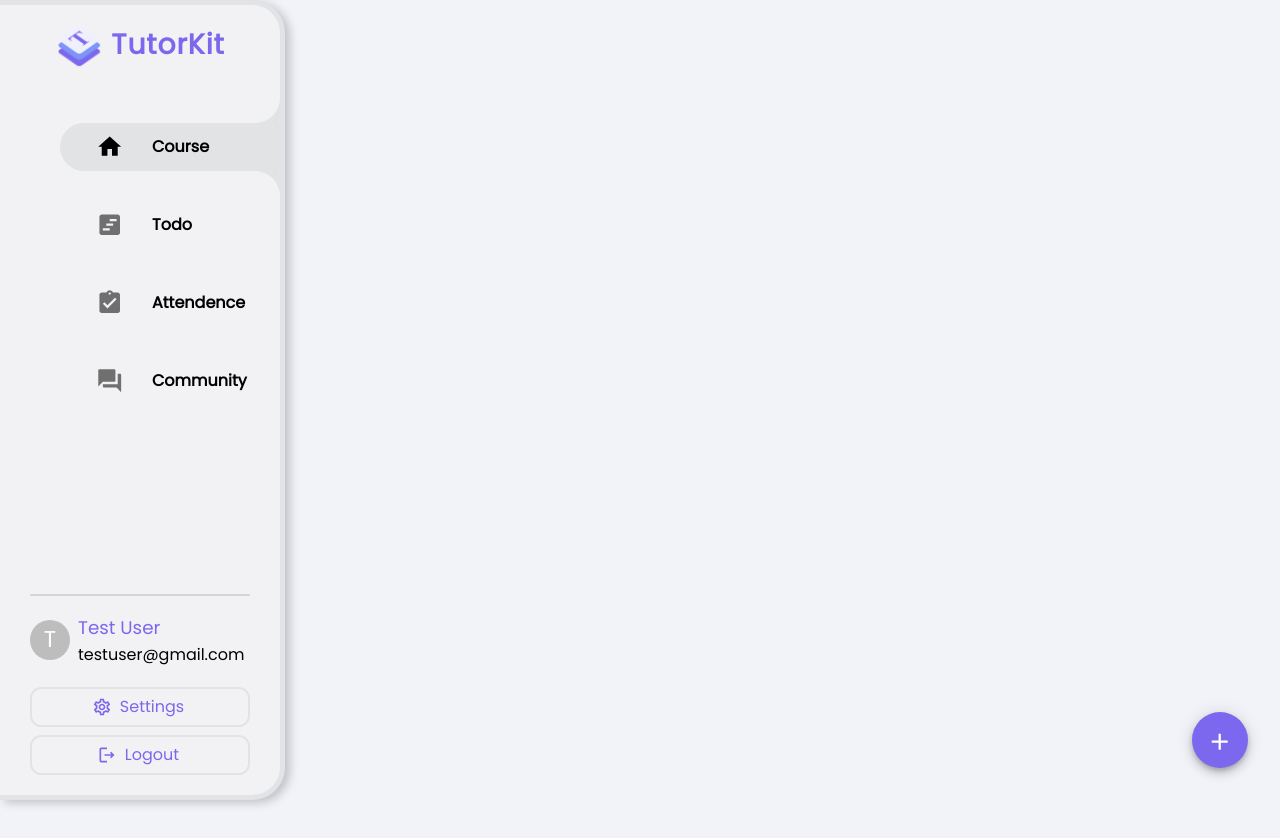
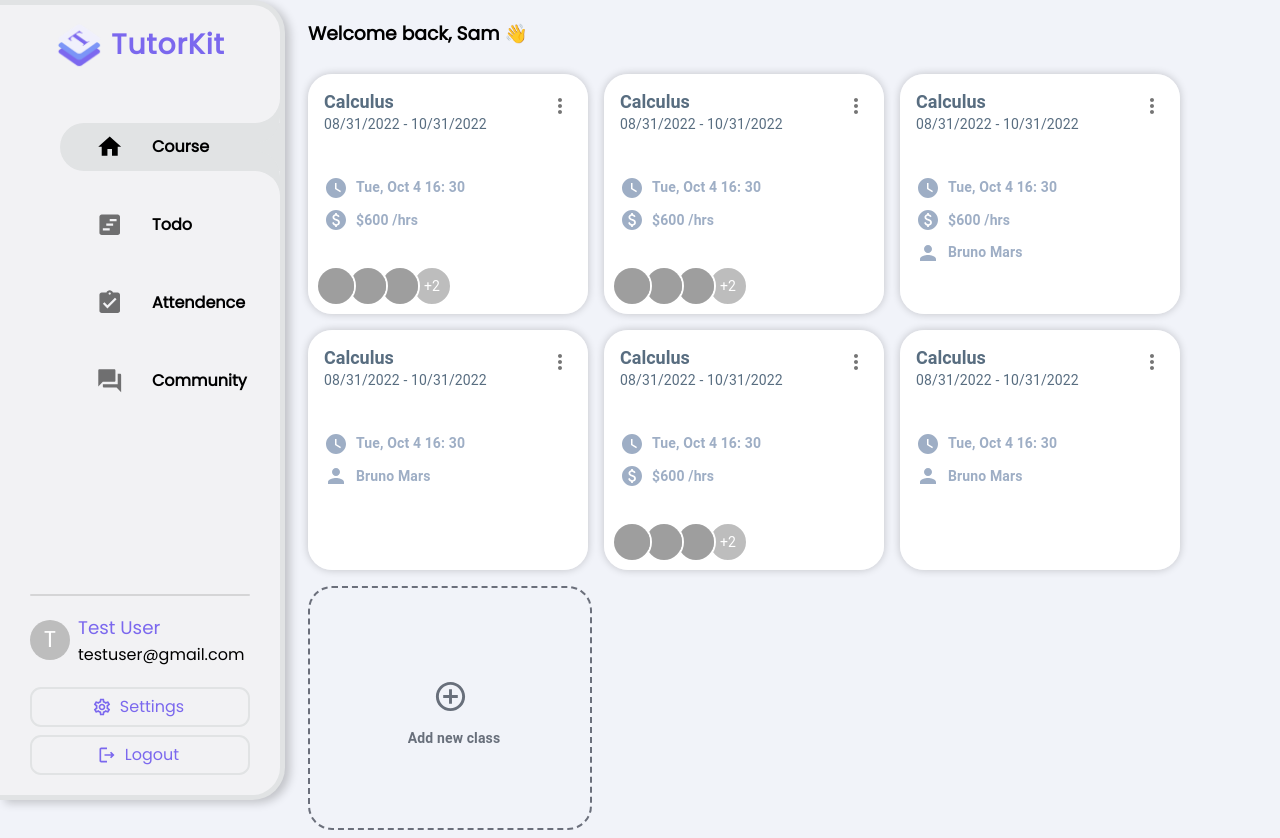
Before and after one commit to tuyuxian/TutorKit, a React app in the folder frontend/: page /course in a window 1280 px wide. Before the commit the page ends 800 px from the top, so only its background shows below. Built offline with nearby package versions, Linux system fonts and the light colour scheme; grey boxes are pictures that could not be loaded.

Commit message:
feat: add course card layout

```diff
--- a/frontend/src/asset/style.tsx
+++ b/frontend/src/asset/style.tsx
@@ -59,6 +59,18 @@ export const theme = createTheme({
       styleOverrides: {
         root: {
           "& .MuiFab-primary": { backgroundColor: "#7B68EE", color: "#FFFFFF" },
+        },
+      },
+    },
+    MuiCardHeader: {
+      styleOverrides: {
+        root: {
+          "& .MuiCardHeader-content": {
+            display: "flex",
+            flexDirection: "column",
+            alignItems: "flex-start",
+            width: "100%",
+          },
         },
       },
     },
@@ -155,6 +167,7 @@ export const styles = {
     justifyContent: "flex-end",
   },
   sideNavContainer: {
+    zIndex: 100,
     height: "calc(100% - 10px)",
     width: "280px",
     position: "fixed",
@@ -169,8 +182,8 @@ export const styles = {
     display: "flex",
   },
   pageSideBar: {
-    width: "220px",
     display: "flex",
+    flex: "0 0 300px",
     verticalAlign: "top",
   },
   pageContent: {},
--- /dev/null
+++ b/frontend/src/component/course/CourseCard.tsx
@@ -0,0 +1,176 @@
+import { MoreVert, Paid, Person, WatchLater } from "@mui/icons-material";
+import {
+  Avatar,
+  AvatarGroup,
+  Box,
+  Card,
+  CardActions,
+  CardContent,
+  CardHeader,
+  IconButton,
+  Typography,
+} from "@mui/material";
+import React from "react";
+
+const customStyle = {
+  courseCardDiv: {
+    display: "inline-block",
+    justifyContent: "space-around",
+    alignContent: "center",
+    margin: "8px",
+    boxShadow: "0px 0px 8px rgba(0,0,0,0.2)",
+  },
+  card: {
+    width: "280px",
+    height: "240px",
+    borderRadius: "24px",
+  },
+  avatar: {
+    width: 36,
+    height: 36,
+    fontSize: 14,
+  },
+  cardHeaderColor: {
+    color: "#586D80",
+  },
+  cardHeaderContent: {
+    display: "flex",
+    flexDirection: "column",
+    alignItems: "flex-start",
+  },
+  cardHeaderTitle: {
+    fontSize: "18px",
+    fontWeight: "bold",
+    textOverflow: "ellipsis",
+    overflow: "hidden",
+    maxWidth: "220px",
+  },
+  cardHeaderSubHeader: {
+    fontSize: "14px",
+  },
+  cardContentBox: {
+    display: "flex",
+    flexDirection: "column",
+    justifyContent: "space-between",
+    height: "163px",
+  },
+  cardContentRow: {
+    display: "flex",
+    alignItems: "center",
+    margin: "8px 0 8px 0",
+  },
+  cardContentColor: {
+    color: "#9EAEC5",
+  },
+  cardContentTitle: {
+    fontSize: "14px",
+    fontWeight: "bold",
+    marginLeft: "8px",
+  },
+};
+
+export interface ICourseCardProps {
+  /**
+   * tutor, student, and parents.
+   */
+  usage: string;
+}
+
+const CourseCard: React.FC<ICourseCardProps> = ({ usage }) => {
+  return (
+    <div style={{ ...customStyle.card, ...customStyle.courseCardDiv }}>
+      <Card sx={{ ...customStyle.card, boxShadow: "none" }}>
+        <CardHeader
+          action={
+            <IconButton aria-label="settings">
+              <MoreVert />
+            </IconButton>
+          }
+          title="Calculus"
+          titleTypographyProps={{
+            ...customStyle.cardHeaderColor,
+            ...customStyle.cardHeaderTitle,
+          }}
+          subheader="08/31/2022 - 10/31/2022"
+          subheaderTypographyProps={{
+            ...customStyle.cardHeaderSubHeader,
+            ...customStyle.cardHeaderColor,
+          }}
+          sx={{
+            "& .MuiCardHeader-content": {
+              ...customStyle.cardHeaderContent,
+            },
+          }}
+        />
+        <Box sx={customStyle.cardContentBox}>
+          <CardContent>
+            <Box sx={customStyle.cardContentRow}>
+              <WatchLater sx={customStyle.cardContentColor} />
+              <Typography
+                noWrap={true}
+                variant="subtitle1"
+                sx={{
+                  ...customStyle.cardContentColor,
+                  ...customStyle.cardContentTitle,
+                }}
+              >
+                Tue, Oct 4 16: 30
+              </Typography>
+            </Box>
+            {usage === "tutor" || usage === "parents" ? (
+              <Box sx={customStyle.cardContentRow}>
+                <Paid sx={customStyle.cardContentColor} />
+                <Typography
+                  noWrap={true}
+                  variant="subtitle1"
+                  sx={{
+                    ...customStyle.cardContentColor,
+                    ...customStyle.cardContentTitle,
+                  }}
+                >
+                  $600 /hrs
+                </Typography>
+              </Box>
+            ) : null}
+            {usage === "parents" || usage === "student" ? (
+              <Box sx={customStyle.cardContentRow}>
+                <Person sx={customStyle.cardContentColor} />
+                <Typography
+                  noWrap={true}
+                  variant="subtitle1"
+                  sx={{
+                    ...customStyle.cardContentColor,
+                    ...customStyle.cardContentTitle,
+                  }}
+                >
+                  Bruno Mars
+                </Typography>
+              </Box>
+            ) : null}
+          </CardContent>
+          {usage === "tutor" && (
+            <CardActions disableSpacing>
+              <AvatarGroup
+                max={4}
+                sx={{
+                  "& .MuiAvatar-root": { ...customStyle.avatar },
+                }}
+              >
+                <Avatar alt="Remy Sharp" src="/static/images/avatar/1.jpg" />
+                <Avatar alt="Travis Howard" src="/static/images/avatar/2.jpg" />
+                <Avatar alt="Cindy Baker" src="/static/images/avatar/3.jpg" />
+                <Avatar alt="Agnes Walker" src="/static/images/avatar/4.jpg" />
+                <Avatar
+                  alt="Trevor Henderson"
+                  src="/static/images/avatar/5.jpg"
+                />
+              </AvatarGroup>
+            </CardActions>
+          )}
+        </Box>
+      </Card>
+    </div>
+  );
+};
+
+export default CourseCard;
--- /dev/null
+++ b/frontend/src/component/course/CourseCreateCard.tsx
@@ -0,0 +1,60 @@
+import { AddCircleOutline } from "@mui/icons-material";
+import { Box, IconButton, Typography } from "@mui/material";
+import React from "react";
+
+const customStyle = {
+  createCourseDiv: {
+    display: "flex",
+    justifyContent: "center",
+    alignItems: "center",
+    margin: "8px",
+    borderRadius: "24px",
+    borderStyle: "dashed",
+    borderWidth: "2px",
+    width: "280px",
+    height: "240px",
+    color: "#6B6F7B",
+  },
+  createCourseButton: {
+    display: "flex",
+    flexDirection: "column",
+    alignItems: "center",
+  },
+  createCourseColor: {
+    color: "#686F7B",
+  },
+  createCourseTitle: {
+    fontSize: "14px",
+    fontWeight: "bold",
+    marginLeft: "8px",
+  },
+};
+
+export interface ICourseCreateCardProps {}
+
+const CourseCreateCard = () => {
+  return (
+    <div style={customStyle.createCourseDiv}>
+      <Box sx={customStyle.createCourseButton}>
+        <IconButton size="large">
+          <AddCircleOutline
+            sx={customStyle.createCourseColor}
+            fontSize="large"
+          />
+        </IconButton>
+        <Typography
+          noWrap={true}
+          variant="subtitle1"
+          sx={{
+            ...customStyle.createCourseColor,
+            ...customStyle.createCourseTitle,
+          }}
+        >
+          Add new class
+        </Typography>
+      </Box>
+    </div>
+  );
+};
+
+export default CourseCreateCard;
--- a/frontend/src/page/course/index.tsx
+++ b/frontend/src/page/course/index.tsx
@@ -1,16 +1,29 @@
+import { Box } from "@mui/material";
 import React from "react";
 
-import { MainButton } from "../../component/HelperButton";
+import CourseCard from "../../component/course/CourseCard";
+import CourseCreateCard from "../../component/course/CourseCreateCard";
 import { Page } from "../../component/Layout";
-
 export interface ICoursePageProps {}
 
 const CoursePage = () => {
   return (
-    <div>
-      <MainButton currentPage="Course" />
-      <Page></Page>
-    </div>
+    <Box sx={{ display: "flex", flexDirection: "row" }}>
+      <Page>
+        <h3 style={{ display: "flex", marginLeft: "8px" }}>
+          Welcome back, Sam 👋
+        </h3>
+        <Box sx={{ display: "flex", flexWrap: "wrap" }}>
+          <CourseCard usage="tutor" />
+          <CourseCard usage="tutor" />
+          <CourseCard usage="parents" />
+          <CourseCard usage="student" />
+          <CourseCard usage="tutor" />
+          <CourseCard usage="student" />
+          <CourseCreateCard />
+        </Box>
+      </Page>
+    </Box>
   );
 };
 
```
